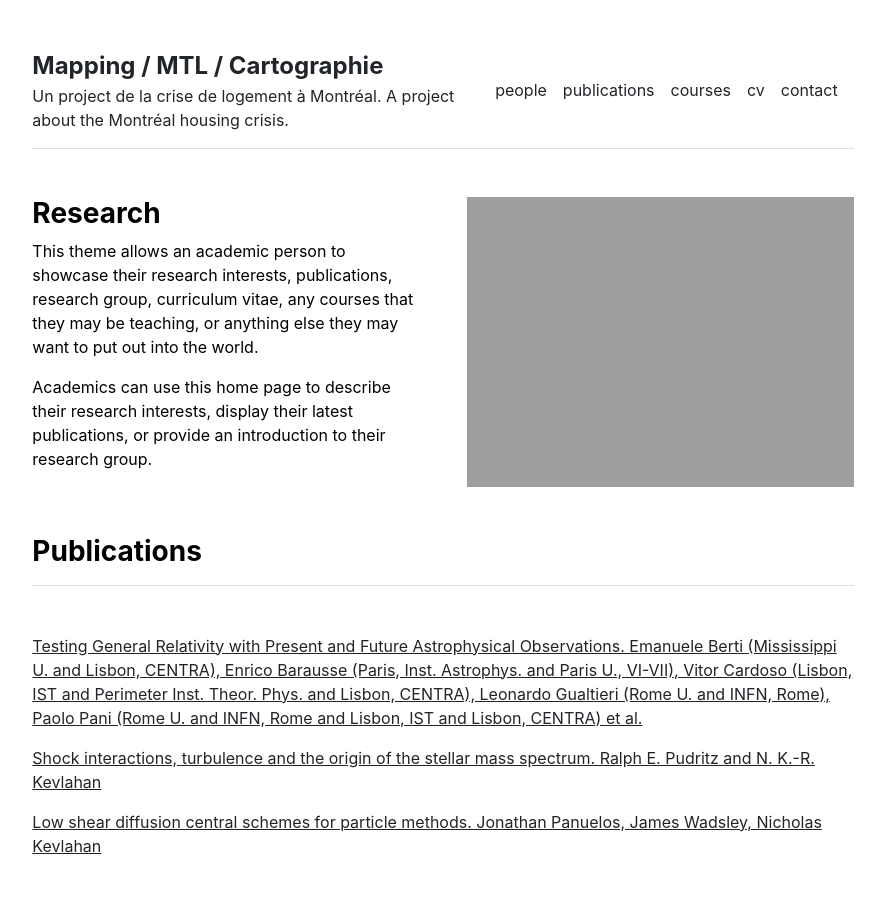
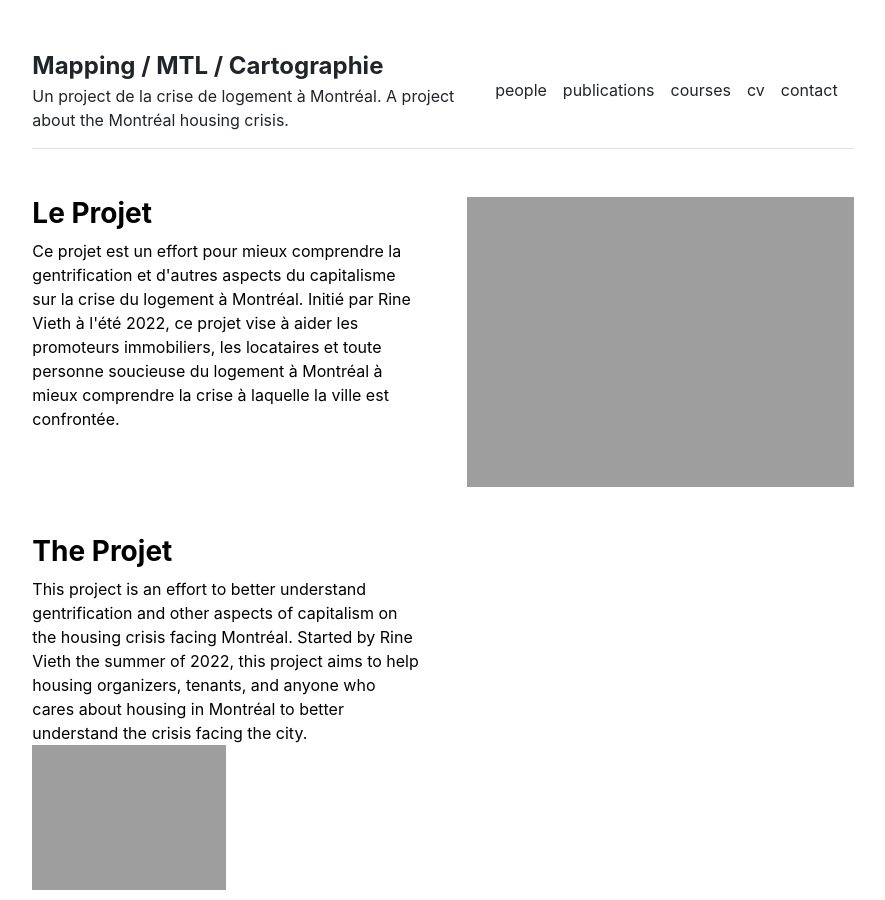
Before and after one commit to mapping-mtl-cartographie/mapping-mtl-cartographie.github.io, a Jekyll site: the page built from index.md, in a window 1280 px wide and 900 px high. Shown: the whole window, without its empty margins (197-1082 px from the left). Built offline with Jekyll 4.4.1, drawn with Linux system fonts in a browser that asks for light colours.

Commit message:
Edited homepage text
Attempted to edit homepage text to better make clear what the project is about

```diff
--- a/_layouts/home.html
+++ b/_layouts/home.html
@@ -4,14 +4,22 @@ layout: default
 
 <div class="row g-5 mb-5">
   <div class="col-md-6">
-    <h3 class="fw-bold">Research</h3>
-    {{ content }}
+    <h3 class="fw-bold">Le Projet</h3>
+    Ce projet est un effort pour mieux comprendre la gentrification et d'autres aspects du capitalisme sur la crise du logement à Montréal. Initié par Rine Vieth à l'été 2022, ce projet vise à aider les promoteurs immobiliers, les locataires et toute personne soucieuse du logement à Montréal à mieux comprendre la crise à laquelle la ville est confrontée.
   </div>
   <div class="col-md-6">
     <img src="{{ site.github.url }}/assets/img/home.jpg" alt="Home" width="100%">
   </div>
 </div>
 
+<div class="row g-5 mb-5">
+  <div class="col-md-6">
+    <h3 class="fw-bold">The Projet</h3>
+This project is an effort to better understand gentrification and other aspects of capitalism on the housing crisis facing Montréal. Started by Rine Vieth the summer of 2022, this project aims to help housing organizers, tenants, and anyone who cares about housing in Montréal to better understand the crisis facing the city.
+<div class="col-md-6">
+    <img src="{{ site.github.url }}/assets/img/home.jpg" alt="Home" width="100%">
+  </div>
+</div>
 {% include publications.html %}
 
 <div class="row g-5 mb-5">
```
